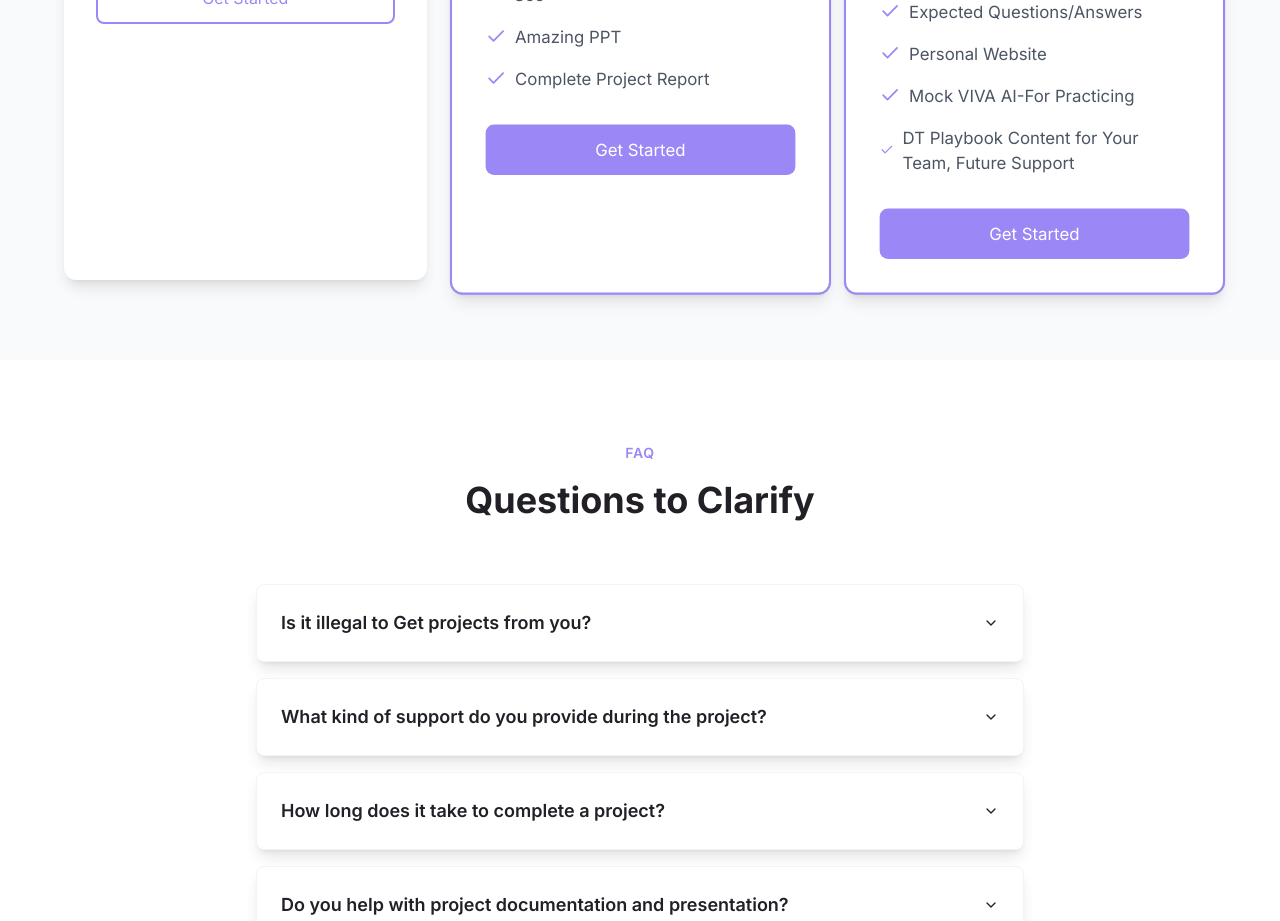
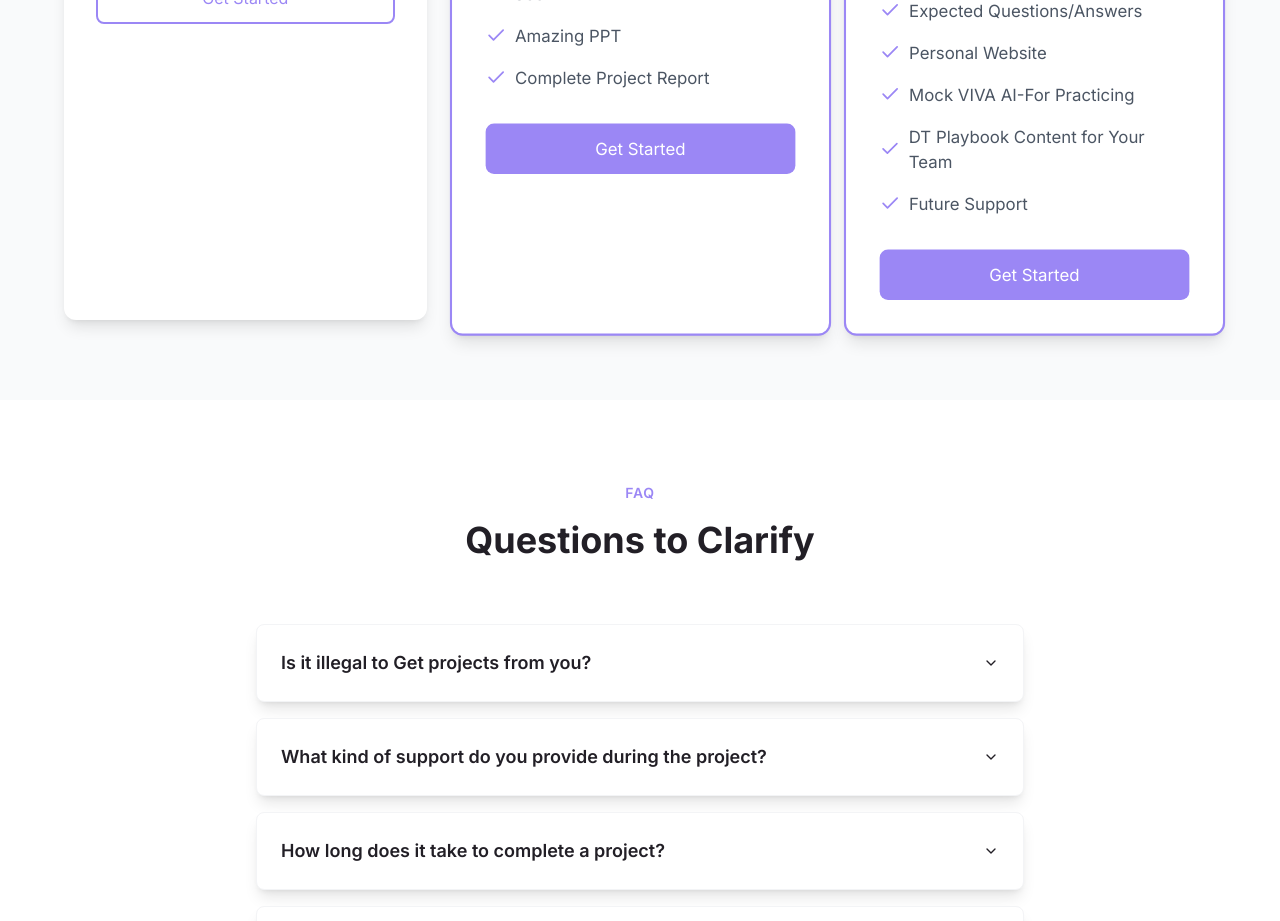
Before and after one commit to Bharanikumar00/sns-project-hub, a React (Vite) app: page / in a window 1280 px wide. Shown: the part 2520-3441 px from the top of the page. Built offline with nearby package versions, Linux system fonts and the light colour scheme.

Commit message:
Update PricingSection.tsx

```diff
--- a/src/components/PricingSection.tsx
+++ b/src/components/PricingSection.tsx
@@ -60,7 +60,7 @@ const PricingSection = () => {
     discountedPrice: "₹699/member",
     // Changed
     description: "For Outstanding Projects",
-    features: ["Everything in Premium", "Advanced App", "Advanced AI Feature", "Expected Questions/Answers", "Personal Website", "Mock VIVA AI-For Practicing", "DT Playbook Content for Your Team, Future Support"]
+    features: ["Everything in Premium", "Advanced App", "Advanced AI Feature", "Expected Questions/Answers", "Personal Website", "Mock VIVA AI-For Practicing", "DT Playbook Content for Your Team", "Future Support"]
   }];
   const formatTime = (num: number) => num.toString().padStart(2, '0');
   return <section id="pricing" className="py-20 bg-gray-50">
```
